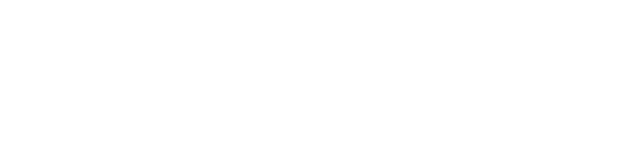
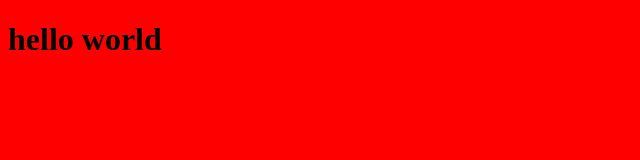
Before and after one commit to dsaglam94/SCSS_Responsive_Movie_API, a website: page index.html in a window 1280 px wide. Shown: the whole page, without its empty margins (0-640 px from the left). Drawn offline with Linux system fonts and the light colour scheme.

Commit message:
first commit

```diff
--- a/index.html
+++ b/index.html
@@ -4,9 +4,13 @@
     <meta charset="UTF-8">
     <meta http-equiv="X-UA-Compatible" content="IE=edge">
     <meta name="viewport" content="width=device-width, initial-scale=1.0">
+    <!-- Custom CSS -->
+    <link rel="stylesheet" href="./src/css/main.css">
+    <!-- Custom JS -->
+    <script src="./src/js/main.js" defer></script>
     <title>My Movie API</title>
 </head>
 <body>
-
+    <h1>hello world</h1>
 </body>
 </html>
--- /dev/null
+++ b/src/scss/main.scss
@@ -0,0 +1,3 @@
+body {
+    background-color: red;
+}
```
Also changed, not shown: package.json (added, +23 -0 lines), src/css/main.css (added), src/js/main.js (added), 3 other files.
